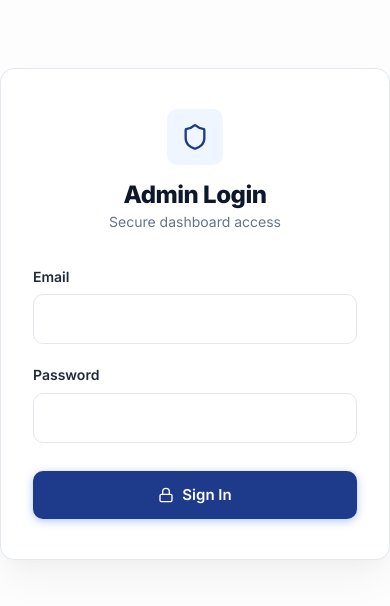
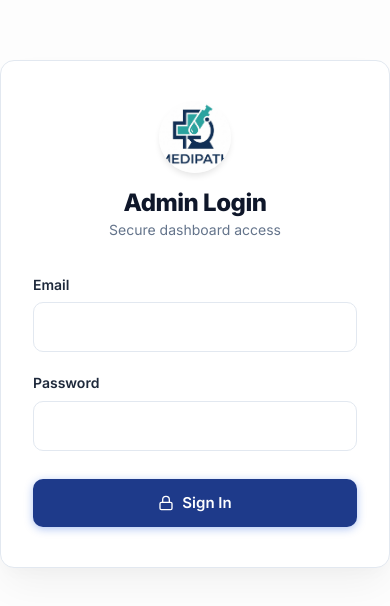
Before and after one commit to medipathmidnapore/Medipath-Midnapore, a React (Vite) app in the folder client/: page /admin/login in a window 390 px wide. Shown: the part 108-714 px from the top of the page. Built offline with nearby package versions, Linux system fonts and the light colour scheme; no server answers.

Commit message:
feat: implement admin authentication, dashboard overview, and responsive layout structure

```diff
--- a/client/src/pages/admin/AdminDashboard.jsx
+++ b/client/src/pages/admin/AdminDashboard.jsx
@@ -1,6 +1,6 @@
 import { useState, useEffect } from 'react';
 import { fetchAdminBookings, fetchTests } from '../../services/api';
-import { Activity, ClipboardList, FlaskConical } from 'lucide-react';
+import { Activity, ClipboardList, FlaskConical, ExternalLink } from 'lucide-react';
 import { Link } from 'react-router-dom';
 
 export default function AdminDashboard() {
@@ -65,6 +65,9 @@ export default function AdminDashboard() {
         <div className="card" style={{ padding: '2rem' }}>
           <h3 style={{ marginBottom: '1rem', display: 'flex', alignItems: 'center', gap: '0.5rem' }}><ClipboardList size={20} color="var(--color-primary)" /> Quick Actions</h3>
           <div style={{ display: 'flex', flexDirection: 'column', gap: '0.75rem' }}>
+            <a href="https://www.getcharge.in/medipath/login.jsp" target="_blank" rel="noopener noreferrer" className="btn btn-primary" style={{ justifyContent: 'flex-start', display: 'flex', alignItems: 'center', gap: '0.5rem' }}>
+              <ExternalLink size={18} /> Open LIS Portal
+            </a>
             <Link to="/admin/bookings" className="btn btn-outline" style={{ justifyContent: 'flex-start' }}>View All Bookings</Link>
             <Link to="/admin/tests" className="btn btn-outline" style={{ justifyContent: 'flex-start' }}>Manage Test Catalog</Link>
             <Link to="/admin/settings" className="btn btn-outline" style={{ justifyContent: 'flex-start' }}>Update Clinic Settings</Link>
--- a/client/src/pages/admin/AdminLayout.jsx
+++ b/client/src/pages/admin/AdminLayout.jsx
@@ -1,7 +1,8 @@
 import { Outlet, Link, useNavigate, useLocation, Navigate } from 'react-router-dom';
 import { useContext, useEffect, useState } from 'react';
 import { AuthContext } from '../../context/AuthContext';
-import { LayoutDashboard, FileText, ClipboardList, LogOut, FlaskConical, RefreshCw, Menu, X, Settings } from 'lucide-react';
+import { LayoutDashboard, FileText, ClipboardList, LogOut, FlaskConical, RefreshCw, Menu, X, Settings, ExternalLink } from 'lucide-react';
+import logo from '../../assets/logo.jpeg';
 
 const navLinks = [
   { label: 'Dashboard', path: '/admin/dashboard', icon: LayoutDashboard },
@@ -50,8 +51,8 @@ export default function AdminLayout() {
       <aside className={`admin-sidebar ${sidebarOpen ? 'admin-sidebar--open' : ''}`}>
         {/* Brand */}
         <div className="admin-brand">
-          <div className="admin-brand-icon">
-            <FlaskConical size={20} color="var(--color-primary)" />
+          <div className="admin-brand-icon" style={{ padding: 0, overflow: 'hidden', background: 'transparent', borderRadius: '50%' }}>
+            <img src={logo} alt="Medipath" style={{ width: '100%', height: '100%', objectFit: 'cover' }} />
           </div>
           <div>
             <div className="admin-brand-name">Medipath Admin</div>
@@ -80,8 +81,11 @@ export default function AdminLayout() {
           })}
         </nav>
 
-        {/* Logout */}
-        <div className="admin-sidebar-footer">
+        {/* External Links & Logout */}
+        <div className="admin-sidebar-footer" style={{ display: 'flex', flexDirection: 'column', gap: '0.5rem' }}>
+          <a href="https://www.getcharge.in/medipath/login.jsp" target="_blank" rel="noopener noreferrer" className="admin-logout-btn" style={{ background: 'var(--color-primary)', color: 'white', textDecoration: 'none' }}>
+            <ExternalLink size={18} /> LIS Portal
+          </a>
           <button className="admin-logout-btn" onClick={handleLogout}>
             <LogOut size={18} /> Logout
           </button>
--- a/client/src/pages/admin/AdminLogin.jsx
+++ b/client/src/pages/admin/AdminLogin.jsx
@@ -3,6 +3,7 @@ import { useNavigate, Navigate } from 'react-router-dom';
 import { AuthContext } from '../../context/AuthContext';
 import { adminLogin } from '../../services/api';
 import { Shield, Lock, Loader2, AlertTriangle } from 'lucide-react';
+import logo from '../../assets/logo.jpeg';
 
 export default function AdminLogin() {
   const [email, setEmail] = useState('');
@@ -36,8 +37,8 @@ export default function AdminLogin() {
     <div style={{ minHeight: '100vh', display: 'flex', alignItems: 'center', justifyContent: 'center', background: 'var(--color-bg)' }}>
       <div className="card card-elevated" style={{ width: '100%', maxWidth: '400px', padding: '2.5rem 2rem' }}>
         <div style={{ textAlign: 'center', marginBottom: '2rem' }}>
-          <div style={{ width: '3.5rem', height: '3.5rem', borderRadius: 'var(--radius)', background: 'var(--color-primary-50)', display: 'flex', alignItems: 'center', justifyContent: 'center', margin: '0 auto 1rem' }}>
-            <Shield size={28} color="var(--color-primary)" />
+          <div style={{ width: '4.5rem', height: '4.5rem', borderRadius: '50%', overflow: 'hidden', margin: '0 auto 1rem', boxShadow: '0 4px 6px -1px rgba(0, 0, 0, 0.1)' }}>
+            <img src={logo} alt="Medipath Logo" style={{ width: '100%', height: '100%', objectFit: 'cover' }} />
           </div>
           <h2 style={{ fontSize: '1.5rem', fontWeight: 800 }}>Admin Login</h2>
           <p style={{ color: 'var(--color-text-muted)', fontSize: '0.875rem' }}>Secure dashboard access</p>
```
